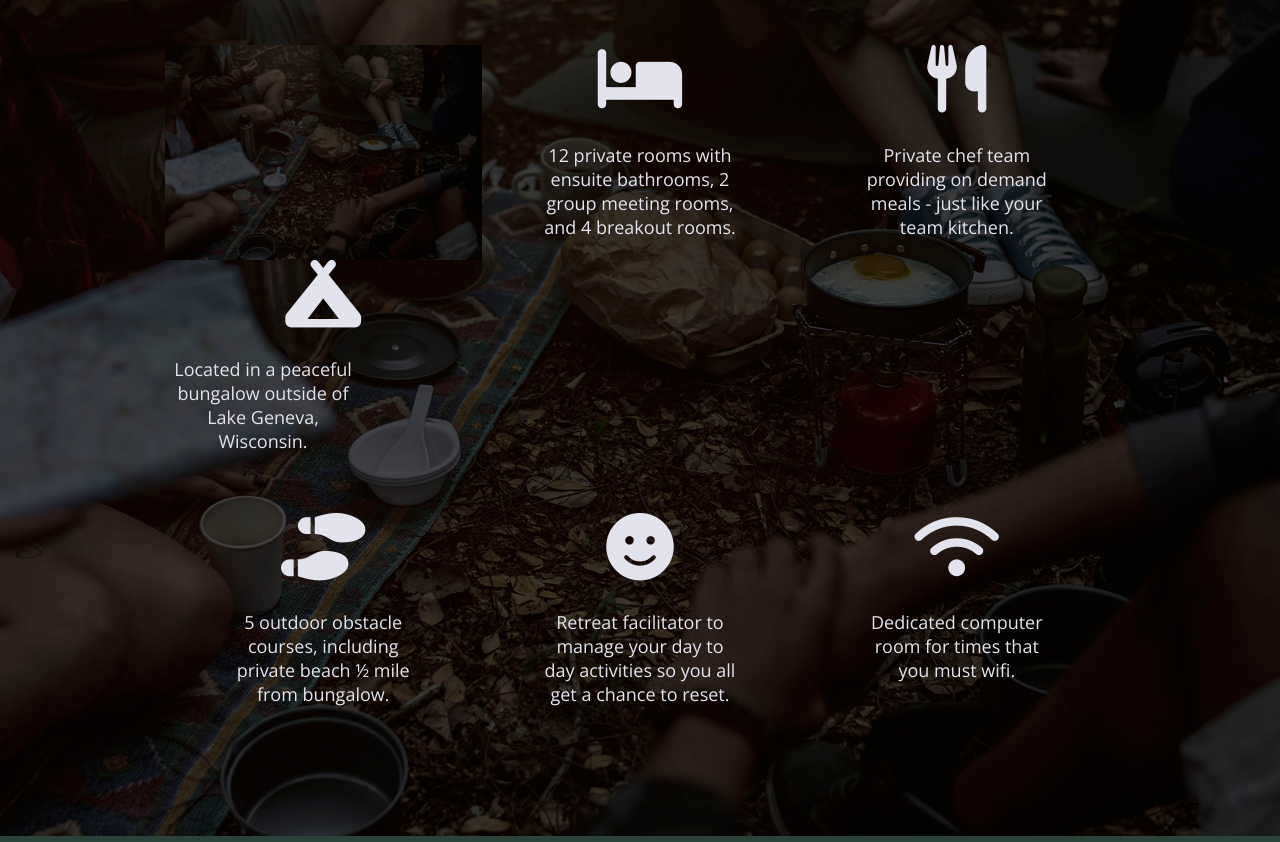
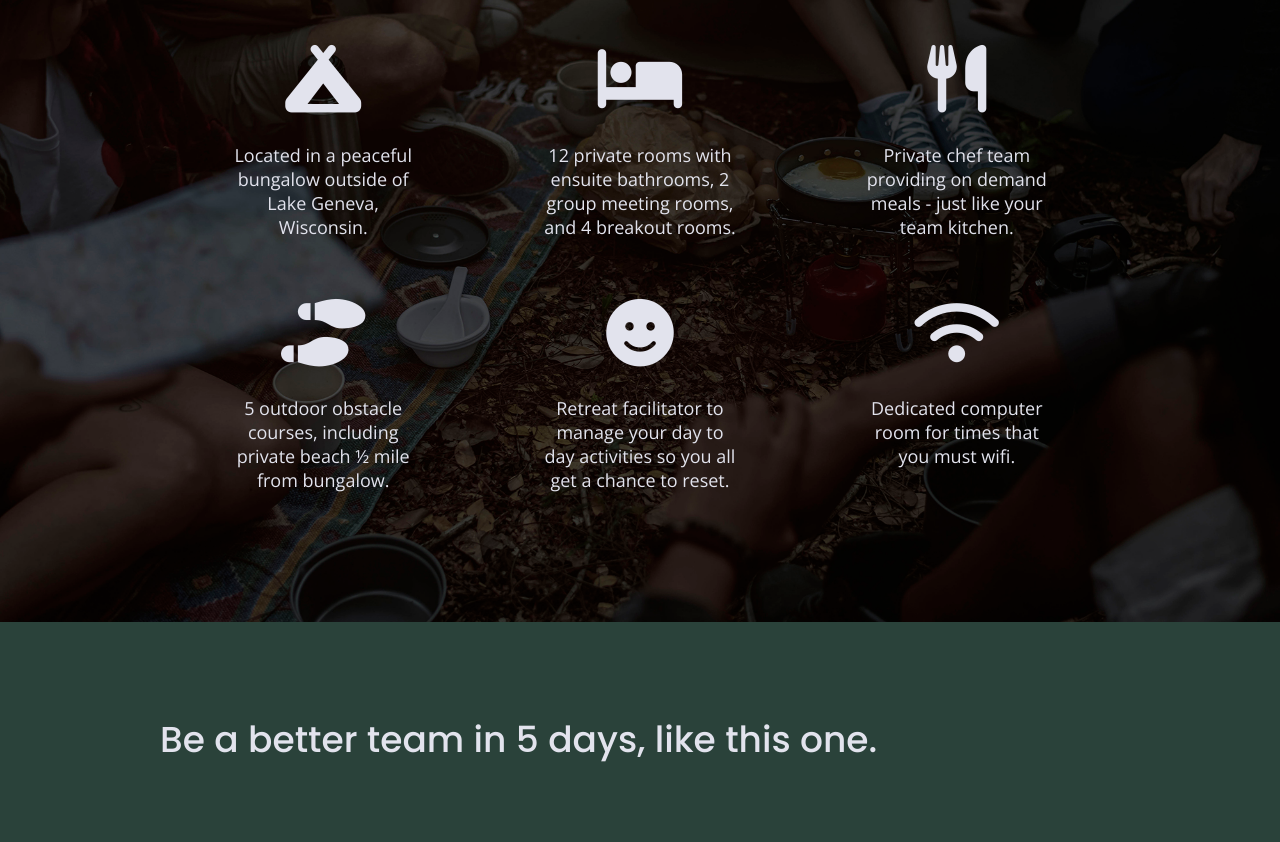
Before and after one commit to kammih/unplugged, a website built with Parcel: page index.html in a window 1280 px wide. Shown: the part 1195-2037 px from the top of the page. Built offline with nearby package versions, Linux system fonts and the light colour scheme; files whose address does not match are found by name.

Commit message:
Checked devices

```diff
--- a/css/main.css
+++ b/css/main.css
@@ -155,7 +155,7 @@ address {
 header {
   display: flex;
   justify-content: center;
-  padding: 50px 0;
+  padding: 15px 0;
   background-color: #202322;
 }
 
@@ -226,8 +226,8 @@ footer .social-icons p {
   display: flex;
   justify-content: center;
   align-items: center;
+  border-radius: 50%;
   background-color: #527158;
-  border-radius: 50%;
   width: 40px;
   height: 40px;
 }
--- a/index.html
+++ b/index.html
@@ -1,5 +1,5 @@
 <!doctype html>
-<html class="no-js" lang="">
+<html class="no-js" lang="en">
 
 <head>
   <meta charset="utf-8">
@@ -71,11 +71,6 @@
        of — without the bad wifi.</h2>
        <div class="features-items">
         <article>
-          <figure>
-            <a href="#">
-              <img src="unplugged-retreat-features.jpg" alt="Friends at a camp ground">
-            </a>
-          </figure>
           <p class="fontawesome-icon">
             <i class="fas fa-campground"></i>
           </p>
```
Also changed, not shown: about/index.html (+1 -1 lines), faq/index.html (+1 -1 lines).
